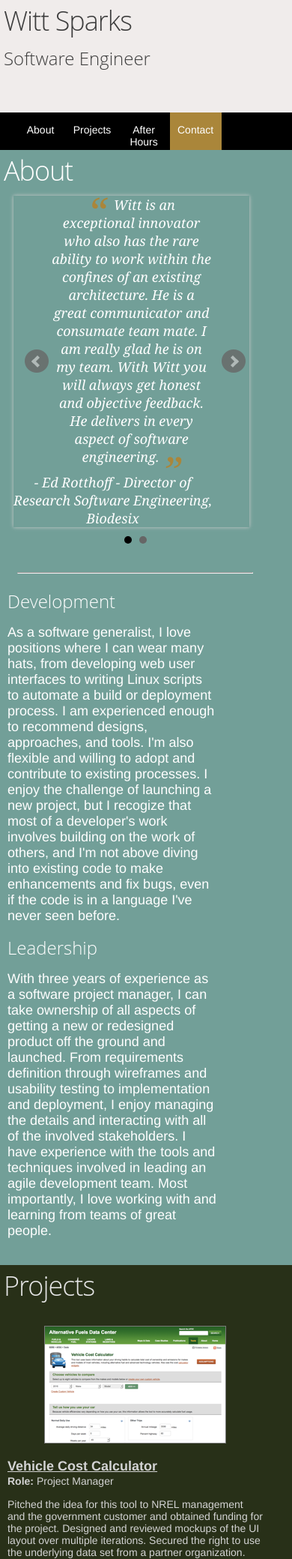
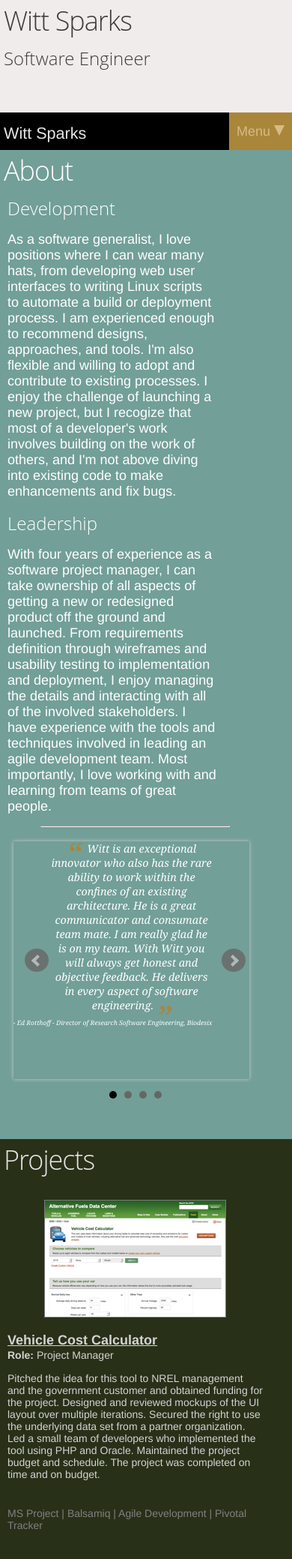
Before and after one commit to wittsparks/portfolio, a PHP site: page / in a window 390 px wide. Shown: the top 2079 px of the page at 75% size. Run offline with PHP 8.4, Linux system fonts and the light colour scheme.

Commit message:
Mostly Working (the rest of the commit)

```diff
--- a/portfolio/css/portfolio.css
+++ b/portfolio/css/portfolio.css
@@ -94,6 +94,59 @@ a {
 	margin: 0 auto;
 }
 
+.myname {
+   width:150px;
+   float:left;
+   padding:15px 0 0 5px;
+   display:none;
+   font-size:120%;
+}
+
+.stack-menu-button {
+   position:absolute;
+   right:0;
+   height:35px;
+   padding:15px 10px 0 10px;
+   color:#D5BC85;
+   cursor:pointer;
+   display:none;
+   background:#aa863a;
+}
+
+.arrow-down {
+    width: 0;
+    height: 0;
+    border-left: 7px solid transparent;
+    border-right: 7px solid transparent;
+    border-top: 14px solid #D5BC85;
+    margin-left:5px;
+    float:right;
+    margin-top: 2px;
+}
+
+.stack-menu {
+   width:100%;
+   clear:both;
+   display:none;
+   color:#D5BC85;
+   position:absolute;
+   top:50px;
+}
+
+.stack-menu ul {
+   background:#aa863a;
+}
+
+.stack-menu li {
+   border-bottom: 1px solid #c6a358;
+   line-height:2em;
+   padding-left:5px;
+   color: #D5BC85;
+}
+
+.stack-menu a {
+   text-decoration:none;
+}
 
 .subNavBtn {
 	display: block;
@@ -174,11 +227,13 @@ a {
    margin-left:5%;
    margin-right:5%;
    margin-bottom:20px;
+   clear:both;
 }
 
 .attribution {
    float:right;
    padding-right:50px;
+   font-size:80%;
 }
 
 blockquote {
@@ -203,6 +258,10 @@ blockquote:after {
   vertical-align:-0.6em;
 }
 
+hr {
+   margin-left:10%;
+   margin-right:10%;
+}
 /* Projects */
 .project {
    min-width:280px;
@@ -247,10 +306,12 @@ blockquote:after {
 input, textarea {
    line-height:48px;
    font-size:26px;
+   max-width:875px;
 }
 
 fieldset {
    border:none;
+   max-width:960px;
 }
 
 fieldset > input, fieldset > textarea {
@@ -263,14 +324,14 @@ fieldset > input, fieldset > textarea {
 }
 
 input[type="email"], input[type="text"] {
-    width: 40%;
+    width: 42%;
     float:none;
     height:50px;
-    margin:0 10px 10px 0;
+    margin:0 1% 1% 0;
 }
 
 textarea {
-   width:86%;
+   width:92%;
 	font-family: inherit;
 }
 
@@ -282,18 +343,49 @@ label {
    display:none;
 }
 
+.social-icons {
+   float:right;
+   padding-right:3%;
+}
+
+/* for phones... */
 @media screen and (max-width: 700px) {
+
+   /* Hide the nav buttons and expose the menu dropdown */
+   .subNavBtn {
+      display:none;
+   }
+
+   .stack-menu-button {
+      display:block;
+   }
+
+   .myname {
+      display:inline;
+   }
+
+   /* the project descriptions should take up the whole screen */
    .project {
       margin-left:0px;
       width:100%;
    }
 
+   /* Make the top region shorter */
    .sTop {
       height: 130px;
    }
 
+   /* Hide the stacked rocks picture */
    .sTop .inner img {
       display:none;
+   }
+
+   .testimonial {
+      font-size:80%;
+   }
+
+   .attribution {
+      font-size:60%;
    }
 
    .inner {
@@ -314,4 +406,9 @@ label {
    textarea {
       width:85%;
    }
+
+   .social-icons {
+      clear:both;
+      float:left;
+   }
 }
--- a/portfolio/form.js
+++ b/portfolio/form.js
@@ -1,4 +1,17 @@
 $(document).ready( function() {
+   /* Handle the menu button on mobile */
+   $(".stack-menu-button").click( function() {
+      if ( $(".stack-menu").css("display") == "none" )
+         $(".stack-menu").slideDown( "fast" );
+      else if ( $(".stack-menu").css("display") == "block" )
+         $(".stack-menu").slideUp( "fast" );
+   });
+
+   $(".stack-menu a").click( function() {
+      $(".stack-menu").slideUp( "fast" );
+   });
+
+   /* Form handling */
    $("#contactForm").submit( function(event) {
       event.preventDefault();
 
--- a/portfolio/index.html
+++ b/portfolio/index.html
@@ -42,19 +42,42 @@ $(document).ready( function() {
 	</div>
 
 	<div class="subMenu" >
-	 	<div class="inner">
+	 	<div class="inner" style="width:100%">
+         <div class="myname">Witt Sparks</div>
 	 		<a href="#sTop" class="subNavBtn" style="display:none">Home</a>
 	 		<a href="#s1" class="subNavBtn">About</a>
 			<a href="#s2" class="subNavBtn">Projects</a>
 			<a href="#s3" class="subNavBtn">After Hours</a>
 			<a href="#s4" class="subNavBtn end">Contact</a>
+         <div class="stack-menu-button">
+            Menu
+            <div class="arrow-down"></div>
+         </div>
+         <div class="stack-menu">
+            <ul>
+               <a href="#s1"><li>About</li></a>
+               <a href="#s2"><li>Projects</li></a>
+               <a href="#s3"><li>After Hours</li></a>
+               <a href="#s4"><li>Contact</li></a>
+            </ul>
+         </div>
 		</div>
 	</div>
 
 	<div class="section s1">
 		<div class="inner ">
 			<h1>About</h1>
+         <div class="about-left-col">
+            <h2>Development</h2>
+            <p>As a software generalist, I love positions where I can wear many hats, from developing web user interfaces to writing Linux scripts to automate a build or deployment process. I am experienced enough to recommend designs, approaches, and tools. I'm also flexible and willing to adopt and contribute to existing processes. I enjoy the challenge of launching a new project, but I recogize that most of a developer's work involves building on the work of others, and I'm not above diving into existing code to make enhancements and fix bugs.
+         </div>
+         <div class="about-right-col">
+            <h2>Leadership</h2>
+            <p>With four years of experience as a software project manager, I can take ownership of all aspects of getting a new or redesigned product off the ground and launched. From requirements definition through wireframes and usability testing to implementation and deployment, I enjoy managing the details and interacting with all of the involved stakeholders. I have experience with the tools and techniques involved in leading an agile development team. Most importantly, I love working with and learning from teams of great people.</p>
+         </div>
          <div class="testimonial">
+         <hr/>
+         <br/>
             <ul class="bxslider">
                <li>
                   <blockquote>
@@ -68,17 +91,20 @@ Witt is able to work across a variety of roles in a project: from developer to p
                   </blockquote>
                   <span class="attribution">- Johanna Levene - Section Manager, National Renewable Energy Laboratory</span>
                </li>
-         </ul>
-         <hr/>
-         </div>
-         <div class="about-left-col">
-            <h2>Development</h2>
-            <p>As a software generalist, I love positions where I can wear many hats, from developing web user interfaces to writing Linux scripts to automate a build or deployment process. I am experienced enough to recommend designs, approaches, and tools. I'm also flexible and willing to adopt and contribute to existing processes. I enjoy the challenge of launching a new project, but I recogize that most of a developer's work involves building on the work of others, and I'm not above diving into existing code to make enhancements and fix bugs, even if the code is in a language I've never seen before.</p>
-         </div>
-
-         <div class="about-right-col">
-            <h2>Leadership</h2>
-            <p>With three years of experience as a software project manager, I can take ownership of all aspects of getting a new or redesigned product off the ground and launched. From requirements definition through wireframes and usability testing to implementation and deployment, I enjoy managing the details and interacting with all of the involved stakeholders. I have experience with the tools and techniques involved in leading an agile development team. Most importantly, I love working with and learning from teams of great people.</p>
+               <li>
+                  <blockquote>
+Witt is one of those exceptional people. He brings vision and new ideas to the table with every project. Witt is not only a rock star developer, but also has excellent "people" skills. He communicates with all levels of management, other developers, and project team members with grace and kindness. This asset is particularly useful as a project manager, where he is able to get a team to rally behind him and finish on schedule.
+                  </blockquote>
+                  <span class="attribution">- Trish Cozart - Sr Project Leader, National Renewable
+Energy Laboratory</span>
+               </li>
+               <li>
+                  <blockquote>
+Witt was a student in classes I taught as part of the Engineering Management masters program at CU Boulder, including Management of R &amp; D. Witt showed a strong aptitude for the subject matter, and performed well on the numerous individual assignments and team projects that were a requirement of the program.
+                  </blockquote>
+                  <span class="attribution">- Michael Usrey - Vice President, Sporian Microsystems, Inc.</span>
+               </li>
+            </ul>
          </div>
 		</div>
 	</div>
@@ -118,6 +144,19 @@ Witt is able to work across a variety of roles in a project: from developer to p
                <p style="color:gray;">PHP | PHP MVC | JavaScript | jQuery | MySQL | Linux Scripting | HTML | CSS </p>
             </div>
 		   </div>
+
+         <div class="project">
+            <img src="images/prep.png"></img>
+            <div style="text-align:left; padding:5px;">
+               <h3><a href="http://www.afdc.energy.gov/prep/">Petroleum Reduction Planning Tool</a></h3>
+               <p><b>Role: </b>Project Manager</p>
+               <p>This tool helps fleet managers evaluate ways to reduce their petroleum consumption using a variety of methods. I was tasked with the development of this tool based on an older version of it. I was given a budget of $300,000 and led a small team in implementing the tool using PHP, JavaScript, and Oracle. I led all aspects of the project from UI design and usability testing through implementation and deployment.</p>
+               <br/>
+               <br/>
+               <p style="color:gray;">MS Project | Balsamiq | Pivotal Tracker | Agile Development</p>
+            </div>
+		   </div>
+
 	   </div>
    </div>
 
@@ -170,9 +209,12 @@ Witt is able to work across a variety of roles in a project: from developer to p
 
                <input type="submit" name="Send" id="sendBtn" value="Send" />
                <span id="form_result" style="margin-left:10px;"></span>
+               <div class="social-icons">
+                  <a href="https://www.linkedin.com/in/witts" target="_blank"><img src="images/linkedin.png"></a>
+                  <a href="https://github.com/wittsparks" target="_blank"><img src="images/GitHub-Mark-64px.png"></a>
+               </div>
             </fieldset>
          </form>
-
 		</div>
 	</div>
 
```
Also changed, not shown: portfolio/smint-v3.0/js/jquery.smint.js, 1 other file.
